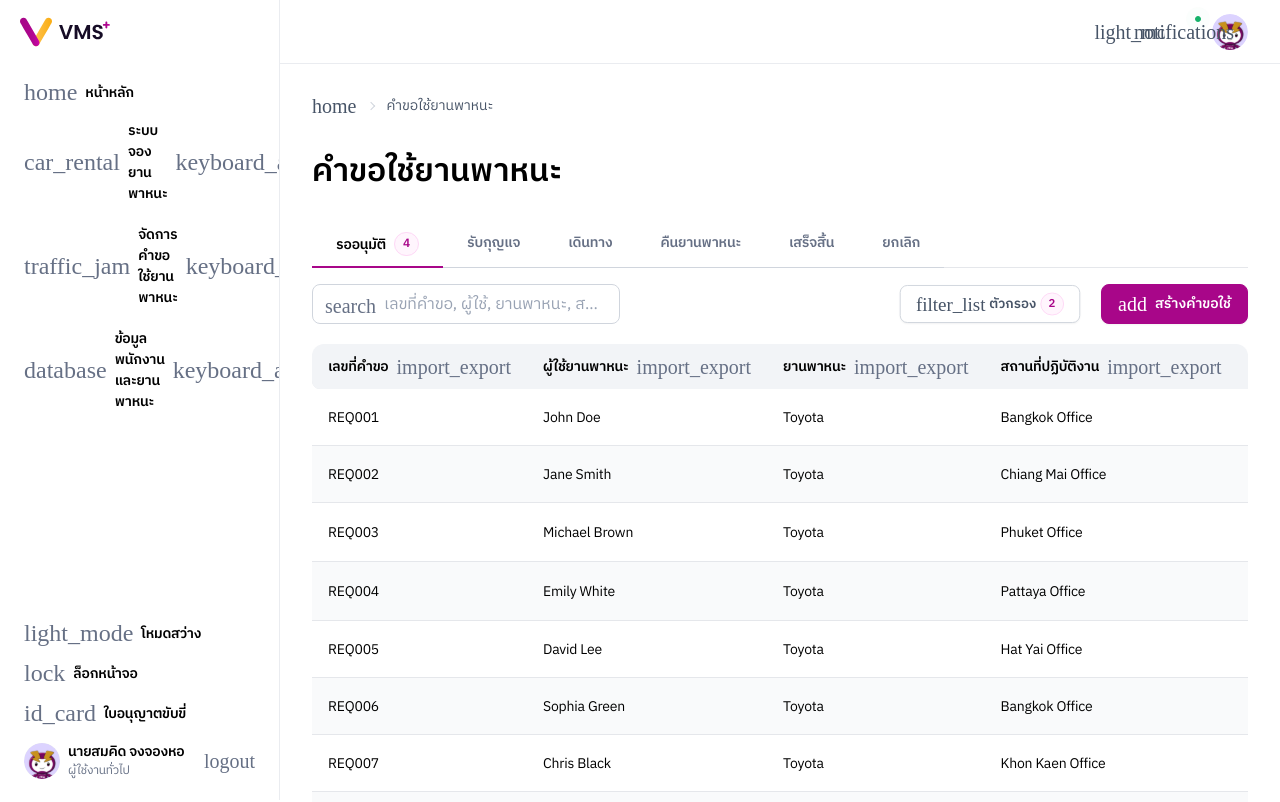
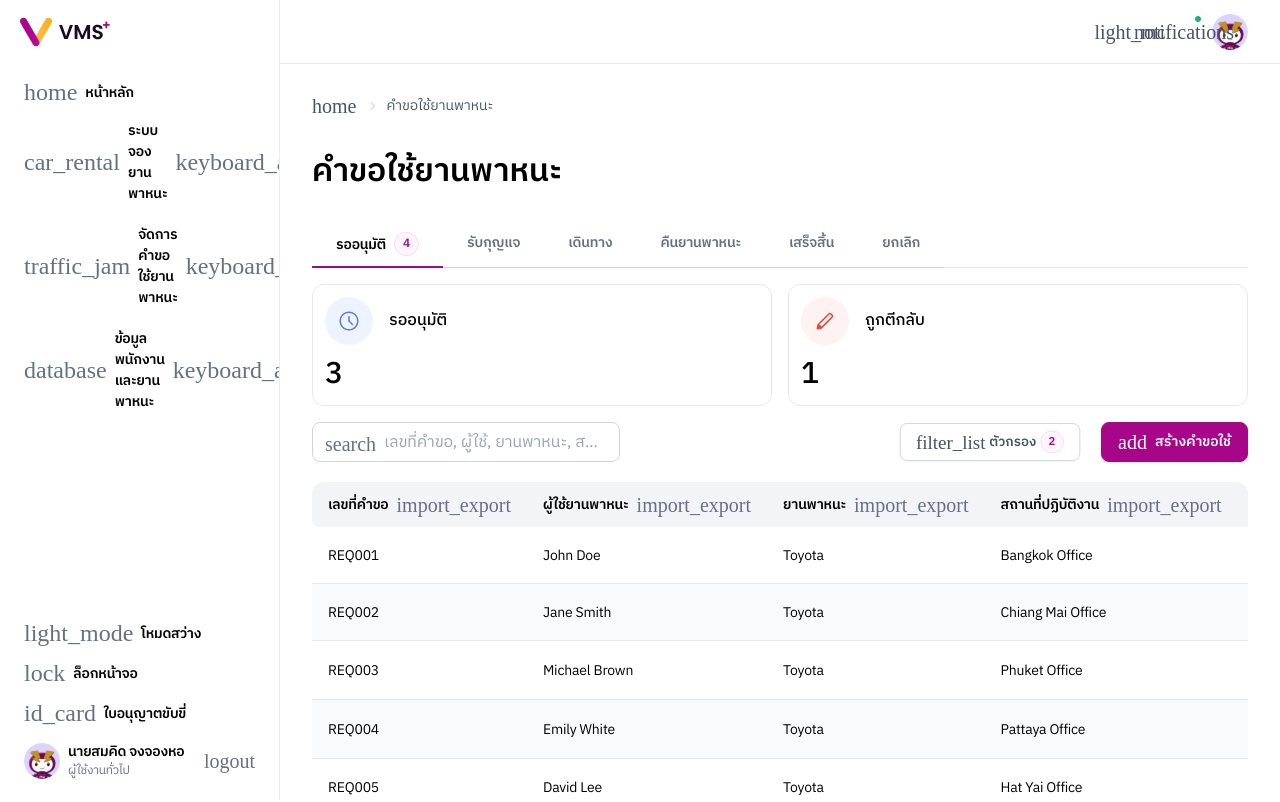
Before and after one commit to kawaiipeace/vms-plus-frontend, a Next.js app: page /vehicle-booking/request-list in a window 1280 px wide. Shown: the top 802 px of the page. Built offline with nearby package versions, Linux system fonts and the light colour scheme; a web font is replaced by a local one.

Commit message:
add status

```diff
--- /dev/null
+++ b/app/components/requestStatusBox.tsx
@@ -0,0 +1,27 @@
+import Image from "next/image";
+interface RequestStatusBox {
+  imgSrc: string;
+  title: string;
+  number: number;
+}
+export default function RequestStatusBox({
+  imgSrc,
+  title,
+  number,
+}: RequestStatusBox) {
+  return (
+    <div className="border border-gray-200 p-3 rounded-xl">
+      <div className="flex items-center gap-4">
+        <Image
+          className="size-12"
+          src={imgSrc}
+          width={100}
+          height={100}
+          alt="waiting_icon"
+        />
+        <span className="font-medium text-base">{title}</span>
+      </div>
+      <p className="text-3xl font-medium mt-3">{number}</p>
+    </div>
+  );
+}
--- a/app/components/tabs.tsx
+++ b/app/components/tabs.tsx
@@ -5,6 +5,7 @@ import FilterModal from "./filterModal";
 import Link from "next/link";
 import TableComponent from "./table";
 import { requestData, requestDataColumns } from "@/app/data/requestData";
+import RequestStatusBox from "./requestStatusBox";
 
 interface Tab {
   label: React.ReactNode;
@@ -44,6 +45,12 @@ const Tabs: React.FC<TabsProps> = ({ tabs }) => {
         ))}
       </div>
       <div className="py-4">
+        <div className="grid grid-cols-2 gap-4 mb-4">
+
+       <RequestStatusBox imgSrc="/assets/img/graphic/waiting_icon.svg" title="รออนุมัติ" number={3} />
+       <RequestStatusBox imgSrc="/assets/img/graphic/fileback_icon.svg" title="ถูกตีกลับ" number={1} />
+        </div>
+
         {tabs[activeTab].label == "รออนุมัติ" ? (
           <div className="flex justify-between items-center">
             <div className="hidden md:block">
--- a/app/layout.tsx
+++ b/app/layout.tsx
@@ -19,6 +19,7 @@ export default function RootLayout({
 }>) {
   return (
     <html lang="en">
+      <meta name="viewport" content="width=device-width, initial-scale=1.0"></meta>
       <Head>
         <ThemeToggle />
       </Head>
```
Also changed, not shown: public/assets/img/graphic/fileback_icon.svg (added), public/assets/img/graphic/waiting_icon.svg (added).
